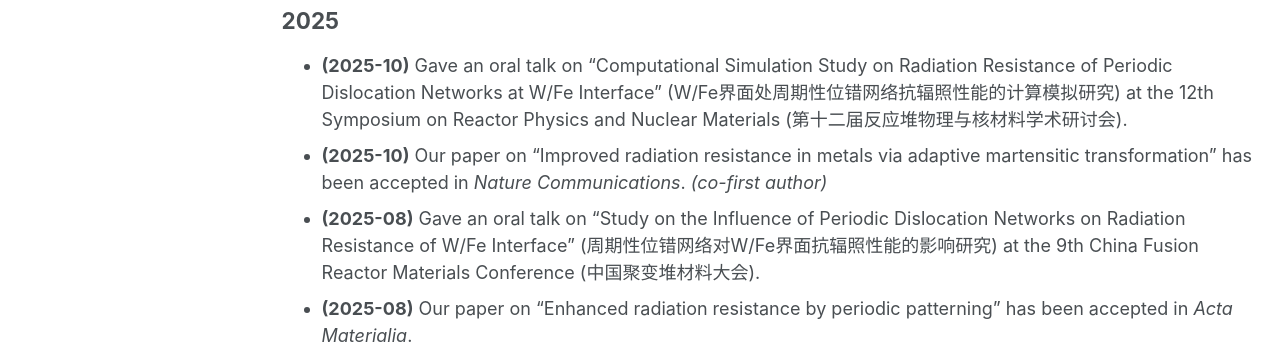
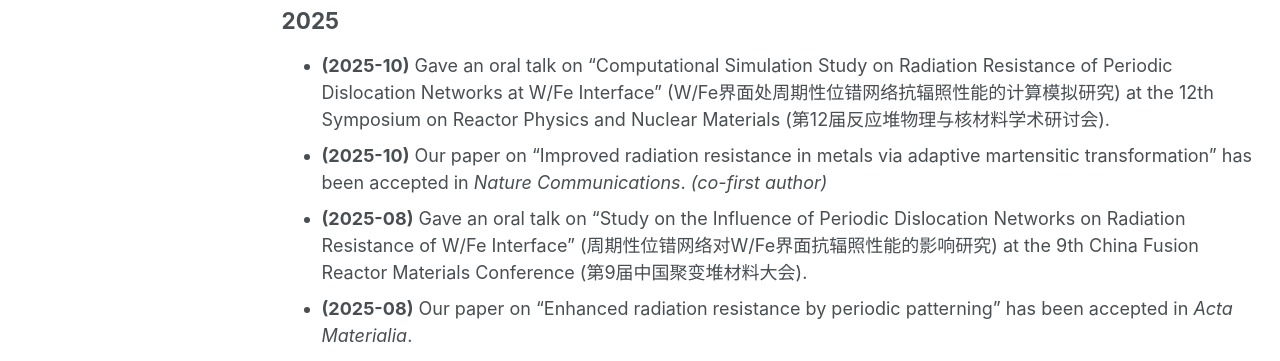
Before and after one commit to Molight/Molight.github.io, a Jekyll site: the page built from _pages/news.md, in a window 1280 px wide and 1153 px high. Shown: the part 516-877 px from the top of the window. Built offline with Jekyll 4.4.1, drawn with Linux system fonts in a browser that asks for light colours; a style sheet for code colours, icons or effects is not loaded.

Commit message:
fix(news/talks): correct conference names
- 第十二届反应堆物理与核材料学术研讨会 → 第12届反应堆物理与核材料学术研讨会
- 中国聚变堆材料大会 → 第9届中国聚变堆材料大会
(sync across about, news, and 2 talk venues)

```diff
--- a/_pages/news.md
+++ b/_pages/news.md
@@ -20,9 +20,9 @@
 
 ## 2025
 
-- **(2025-10)** Gave an oral talk on "Computational Simulation Study on Radiation Resistance of Periodic Dislocation Networks at W/Fe Interface" (W/Fe界面处周期性位错网络抗辐照性能的计算模拟研究) at the 12th Symposium on Reactor Physics and Nuclear Materials (第十二届反应堆物理与核材料学术研讨会).
+- **(2025-10)** Gave an oral talk on "Computational Simulation Study on Radiation Resistance of Periodic Dislocation Networks at W/Fe Interface" (W/Fe界面处周期性位错网络抗辐照性能的计算模拟研究) at the 12th Symposium on Reactor Physics and Nuclear Materials (第12届反应堆物理与核材料学术研讨会).
 - **(2025-10)** Our paper on "Improved radiation resistance in metals via adaptive martensitic transformation" has been accepted in *Nature Communications*. *(co-first author)*
-- **(2025-08)** Gave an oral talk on "Study on the Influence of Periodic Dislocation Networks on Radiation Resistance of W/Fe Interface" (周期性位错网络对W/Fe界面抗辐照性能的影响研究) at the 9th China Fusion Reactor Materials Conference (中国聚变堆材料大会).
+- **(2025-08)** Gave an oral talk on "Study on the Influence of Periodic Dislocation Networks on Radiation Resistance of W/Fe Interface" (周期性位错网络对W/Fe界面抗辐照性能的影响研究) at the 9th China Fusion Reactor Materials Conference (第9届中国聚变堆材料大会).
 - **(2025-08)** Our paper on "Enhanced radiation resistance by periodic patterning" has been accepted in *Acta Materialia*.
 - **(2025-06)** Gave an oral talk on "Effect of Periodic Dislocation Networks on Radiation Resistance of W/Fe Interface" (周期性位错网络对W/Fe界面抗辐照性能的影响研究) at the 2025 Annual Conference of the Irradiation Effects Branch, Chinese Nuclear Society (中国核学会辐照效应分会2025年度学术年会).
 
```
Also changed, not shown: _pages/about.md (+2 -2 lines), _talks/2025-08-01-study-on-the-influence-of-periodic-dislocation-networks-on-radiation-resistance-.md (+1 -1 lines), _talks/2025-10-01-computational-simulation-of-radiation-resistance-of-periodic-dislocation-networks-at-w-fe-interface.md (+1 -1 lines).
